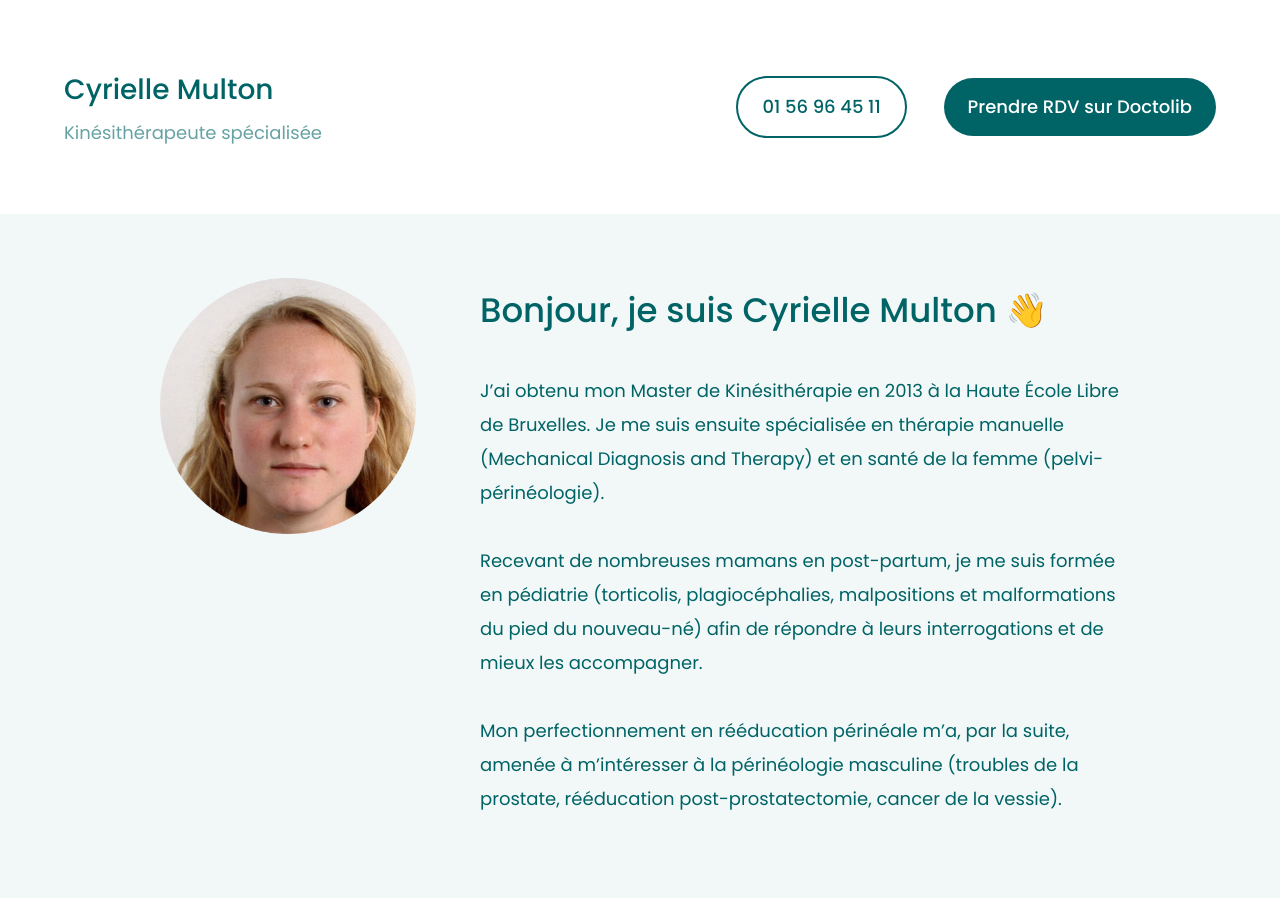
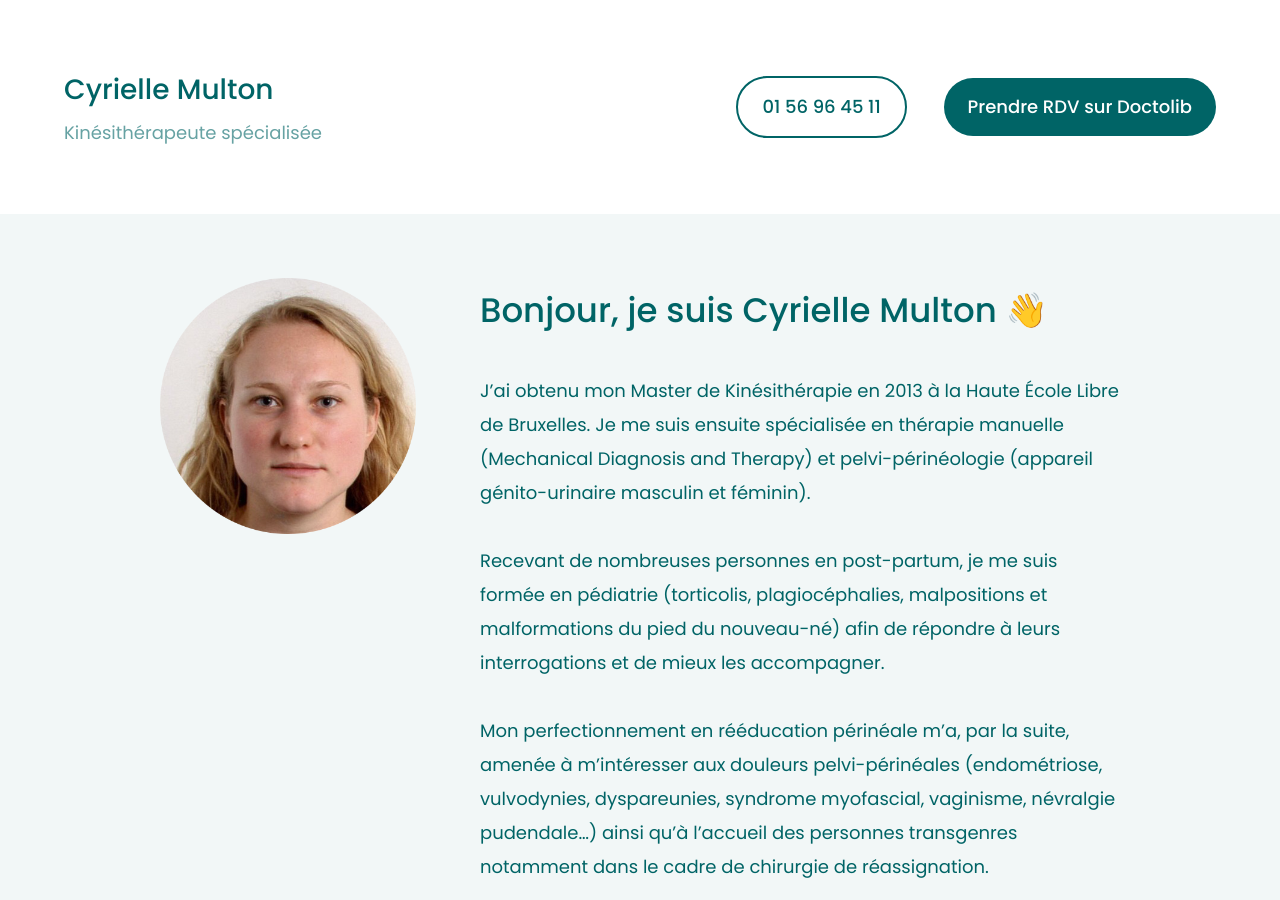
Before and after one commit to superhugo/cyriellemulton, a Jekyll site: the page built from index.html, in a window 1280 px wide and 900 px high. Built offline with Jekyll 4.4.1, drawn with Linux system fonts in a browser that asks for light colours.

Commit message:
update about content

```diff
--- a/_includes/about.html
+++ b/_includes/about.html
@@ -8,13 +8,13 @@
         Bonjour, je suis Cyrielle Multon 👋
       </h3>
       <p>
-        J’ai obtenu mon Master de Kinésithérapie en 2013 à la Haute École Libre de Bruxelles. Je me suis ensuite spécialisée en thérapie manuelle (Mechanical Diagnosis and Therapy) et en santé de la femme (pelvi-périnéologie).
+        J’ai obtenu mon Master de Kinésithérapie en 2013 à la Haute École Libre de Bruxelles. Je me suis ensuite spécialisée en thérapie manuelle (Mechanical Diagnosis and Therapy) et pelvi-périnéologie (appareil génito-urinaire masculin et féminin).
         <br>
         <br>
-        Recevant de nombreuses mamans en post-partum, je me suis formée en pédiatrie (torticolis, plagiocéphalies, malpositions et malformations du pied du nouveau-né) afin de répondre à leurs interrogations et de mieux les accompagner.
+        Recevant de nombreuses personnes en post-partum, je me suis formée en pédiatrie (torticolis, plagiocéphalies, malpositions et malformations du pied du nouveau-né) afin de répondre à leurs interrogations et de mieux les accompagner.
         <br>
         <br>
-        Mon perfectionnement en rééducation périnéale m’a, par la suite, amenée à m’intéresser à la périnéologie masculine (troubles de la prostate, rééducation post-prostatectomie, cancer de la vessie).
+        Mon perfectionnement en rééducation périnéale m’a, par la suite, amenée à m’intéresser aux douleurs pelvi-périnéales (endométriose, vulvodynies, dyspareunies, syndrome myofascial, vaginisme, névralgie pudendale…) ainsi qu’à l’accueil des personnes transgenres notamment dans le cadre de chirurgie de réassignation.
       </p>
     </div>
   </div>
```
